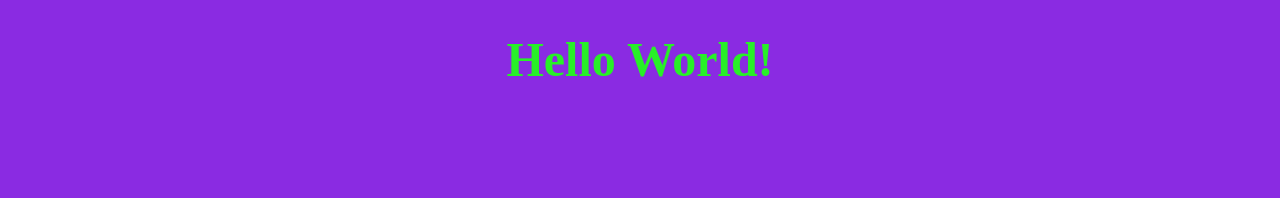
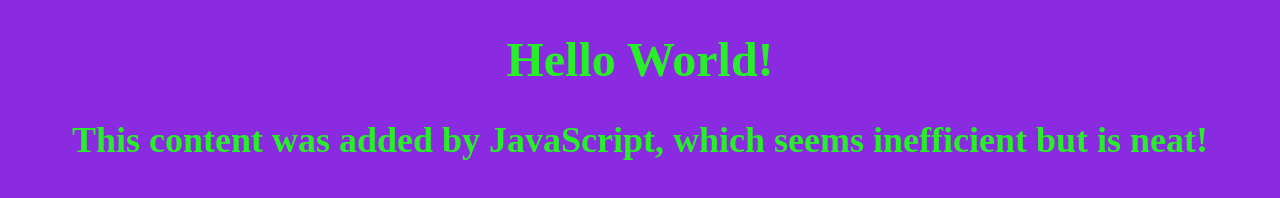
Before and after one commit to JoeSpizz/spazzandre-first-site, a plain HTML site: page index.html in a window 1280 px wide. Drawn offline with Linux system fonts and the light colour scheme.

Commit message:
added and connected script.js

```diff
--- a/index.html
+++ b/index.html
@@ -6,5 +6,6 @@
   </head>
   <body>
       <h1>Hello World!</h1>
+      <script src="script.js"></script>
   </body>
 </html>
--- /dev/null
+++ b/script.js
@@ -0,0 +1,4 @@
+const h2 = document.createElement("h2");
+h2.textContent = "This content was added by JavaScript, which seems inefficient but is neat!";
+
+document.querySelector("body").appendChild(h2);
```
